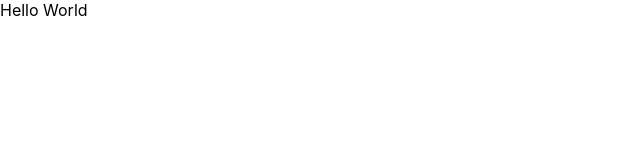
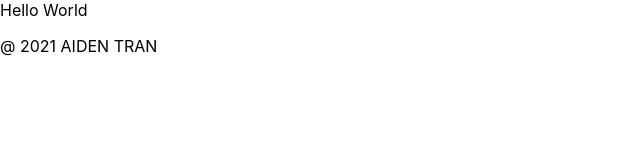
Before and after one commit to AidenTran15/Discover-Coffee-Stores, a Next.js app: page /hello in a window 1280 px wide. Shown: the top 160 px of the page, without its empty margins (0-640 px from the left). Built offline with nearby package versions, Linux system fonts and the light colour scheme.

Commit message:
added simple footer

```diff
--- /dev/null
+++ b/pages/_app.js
@@ -0,0 +1,18 @@
+import '../styles/globals.css'
+
+function MyApp({Component, papeProps}) {
+  return (
+    <div>
+      <Component {...papeProps} />{" "}
+      <footer>
+        <p>@ 2021 AIDEN TRAN</p>
+      </footer>
+    </div>
+  );
+}
+
+export default MyApp;
+
+// export default function App({ Component, pageProps }: AppProps) {
+//   return <Component {...pageProps} />
+// }
--- a/pages/_app.tsx
+++ /dev/null
@@ -1,6 +0,0 @@
-import '../styles/globals.css'
-import type { AppProps } from 'next/app'
-
-export default function App({ Component, pageProps }: AppProps) {
-  return <Component {...pageProps} />
-}
```
